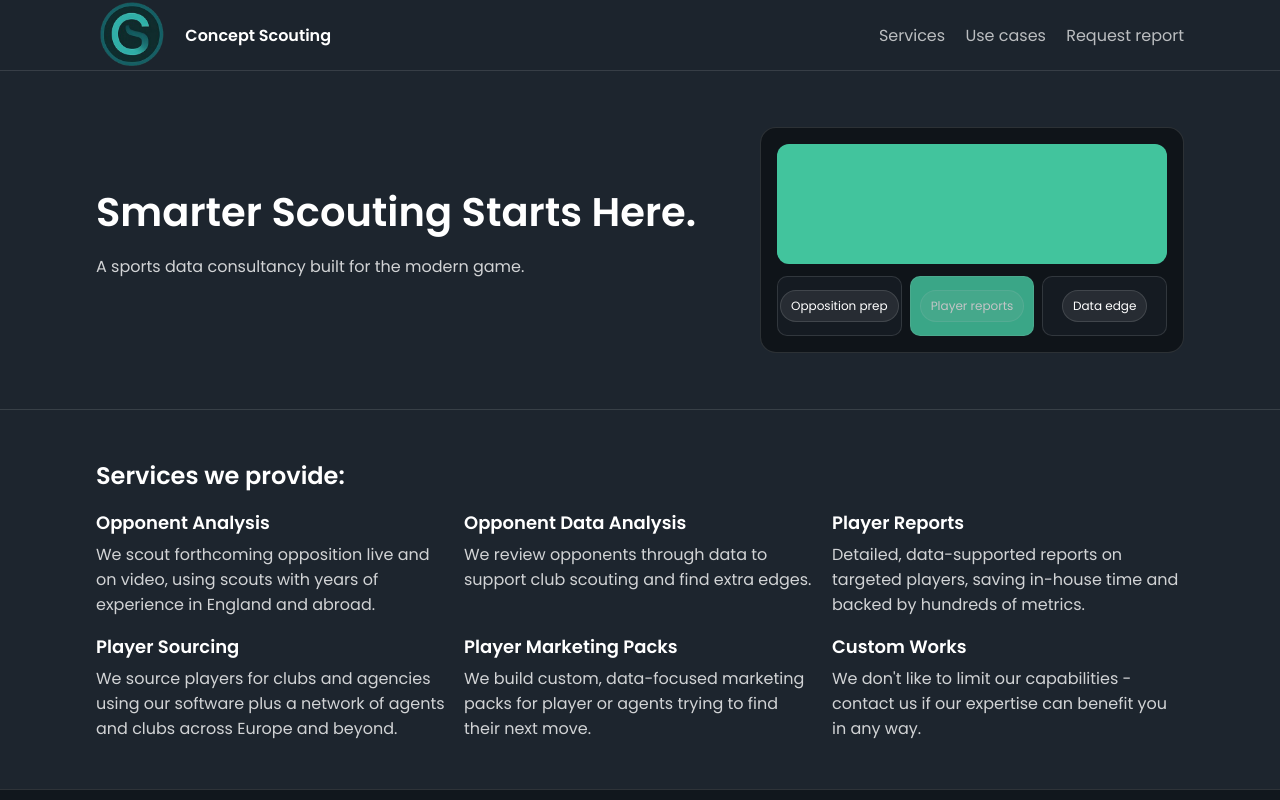
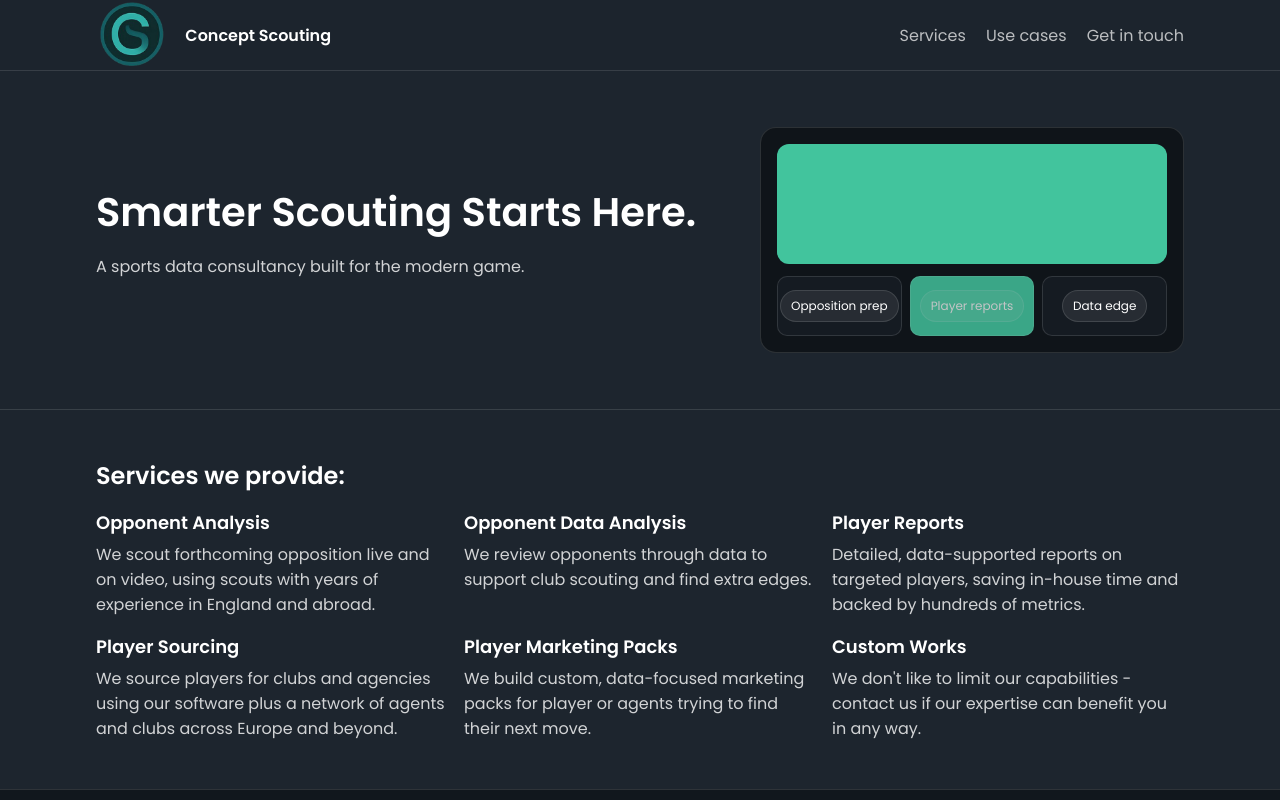
Before and after one commit to jpdata2024/website, a plain HTML site: page index.html in a window 1280 px wide. Shown: the top 800 px of the page. Drawn offline with Linux system fonts and the light colour scheme.

Commit message:
Update index.html

```diff
--- a/index.html
+++ b/index.html
@@ -20,7 +20,7 @@
       <nav class="nav">
         <a href="#product">Services</a>
         <a href="#use-cases">Use cases</a>
-        <a href="#contact" class="btn btn-primary">Request report</a>
+        <a href="#contact" class="btn btn-primary">Get in touch</a>
       </nav>
     </div>
   </header>
```
